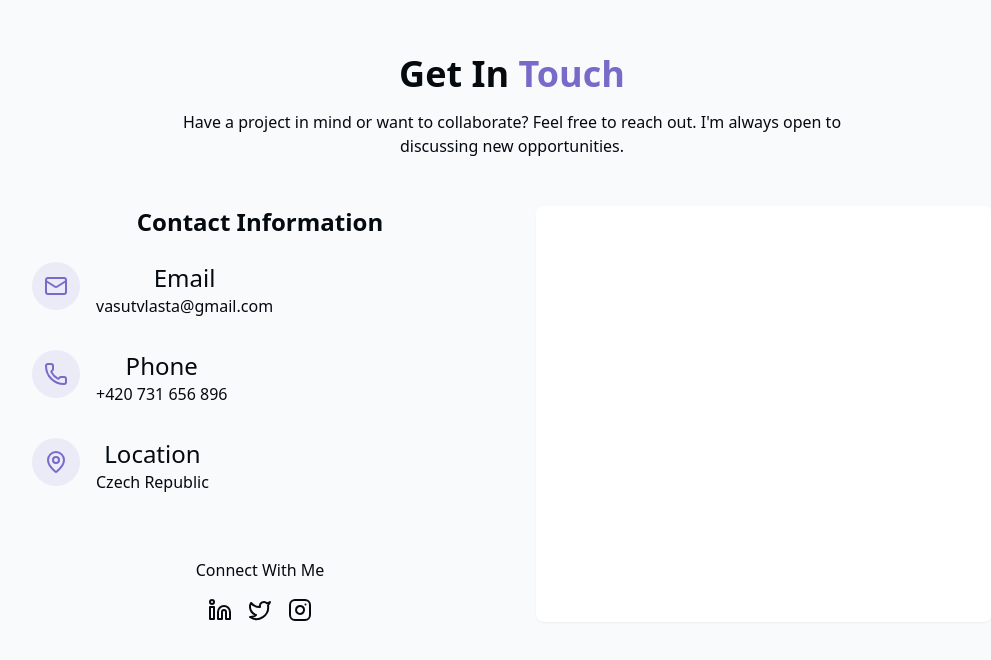
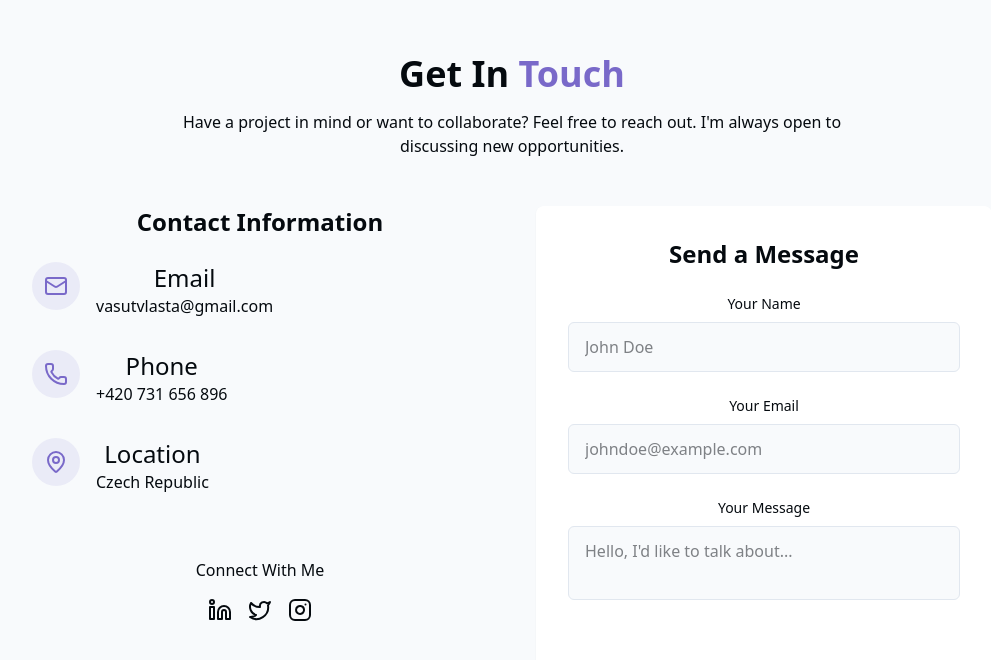
Before and after one commit to iVlastart/portfolio, a React (Vite) app: page / in a window 1280 px wide. Shown: the part 2914-3574 px from the top of the page, without its empty margins (128-1119 px from the left). Built offline with nearby package versions, Linux system fonts and the light colour scheme.

Commit message:
Working on the contact form

```diff
--- a/src/Components/Sections/ContactSection.jsx
+++ b/src/Components/Sections/ContactSection.jsx
@@ -2,6 +2,7 @@ import { Title } from "@/Components/partials/Title";
 import { Mail, MapPin, Phone } from "lucide-react";
 import { ContactInfo } from "@/Components/partials/ContactInfo";
 import { ContactSocials } from "@/Components/partials/ContactSocials";
+import { ContactForm } from "@/Components/partials/ContactForm";
 
 export const ContactSection = ()=>{
     return(
@@ -27,9 +28,11 @@ export const ContactSection = ()=>{
                     </div>
 
                     <div className="bg-card p-8 rounded-lg shadow-xs">
-                        <h3>
+                        <h3 className="text-2xl font-semibold mb-6">
+                           Send a Message
+                        </h3>
 
-                        </h3>
+                        <ContactForm/>
                     </div>
                 </div>
             </div>
--- /dev/null
+++ b/src/Components/partials/ContactForm.jsx
@@ -0,0 +1,39 @@
+export const ContactForm = ()=>{
+    return(
+        <form className="space-y-6">
+            <div>
+                <label htmlFor="name" className="block text-sm font-medium mb-2">
+                    Your Name
+                </label>
+                <input type="text" id="name" name="name" required
+                    className="w-full px-4 py-3 rounded-md border border-input bg-background
+                        focus:outline-hidden focus:ring-2" autoComplete="off"
+                    placeholder="John Doe"/>
+            </div>
+
+            <div>
+                <label htmlFor="email" className="block text-sm font-medium mb-2">
+                    Your Email
+                </label>
+                <input type="email" id="email" name="email" required
+                    className="w-full px-4 py-3 rounded-md border border-input bg-background
+                        focus:outline-hidden focus:ring-2" autoComplete="off"
+                    placeholder="johndoe@example.com"/>
+            </div>
+
+            <div>
+                <label htmlFor="msg" className="block text-sm font-medium mb-2">
+                    Your Message
+                </label>
+                <textarea id="msg" name="msg" required
+                    className="w-full px-4 py-3 rounded-md border border-input bg-background
+                        focus:outline-hidden focus:ring-2 resize-none " autoComplete="off"
+                    placeholder="Hello, I'd like to talk about..."/>
+            </div>
+
+            <button type="submit">
+
+            </button>
+        </form>
+    );
+};
```
